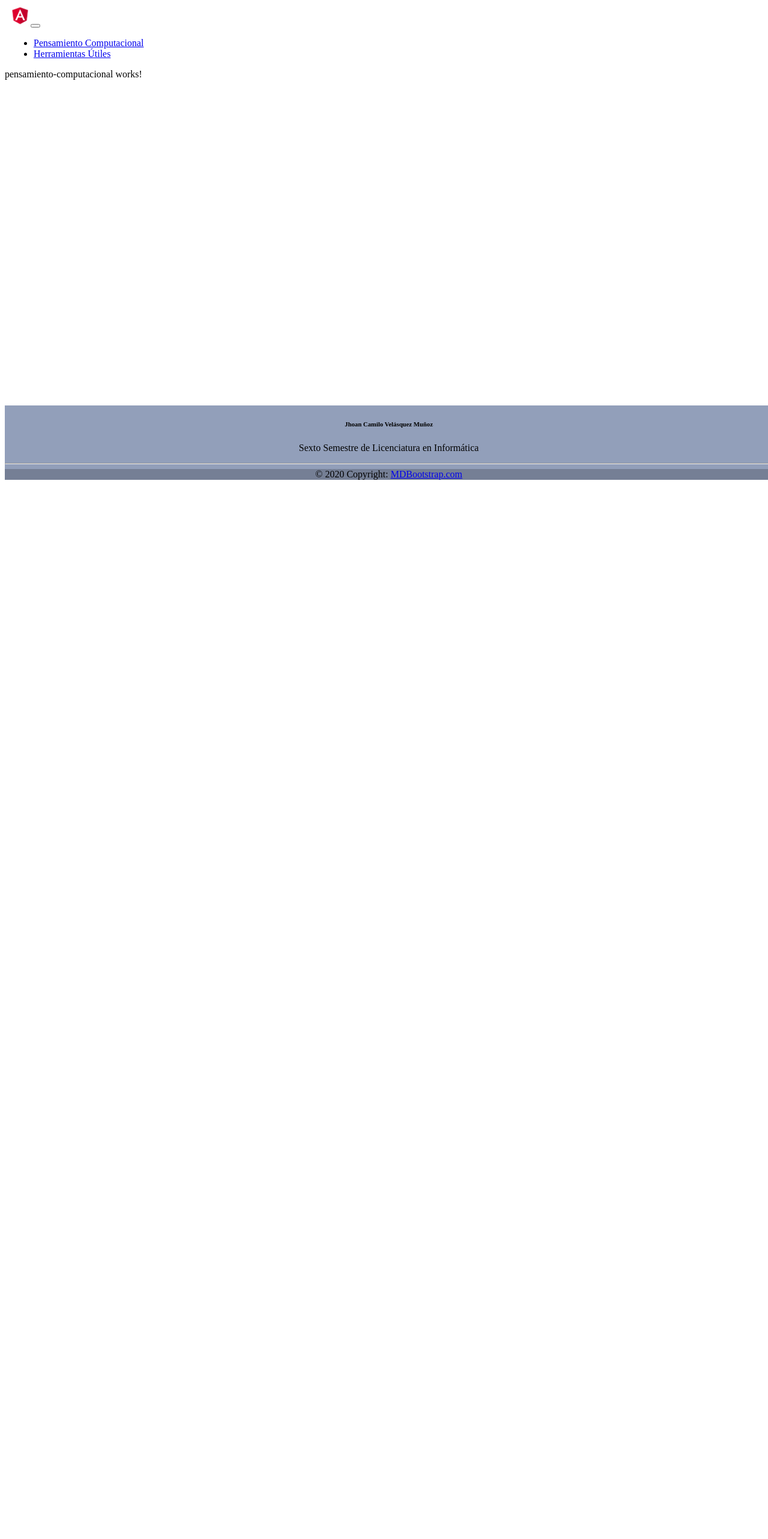
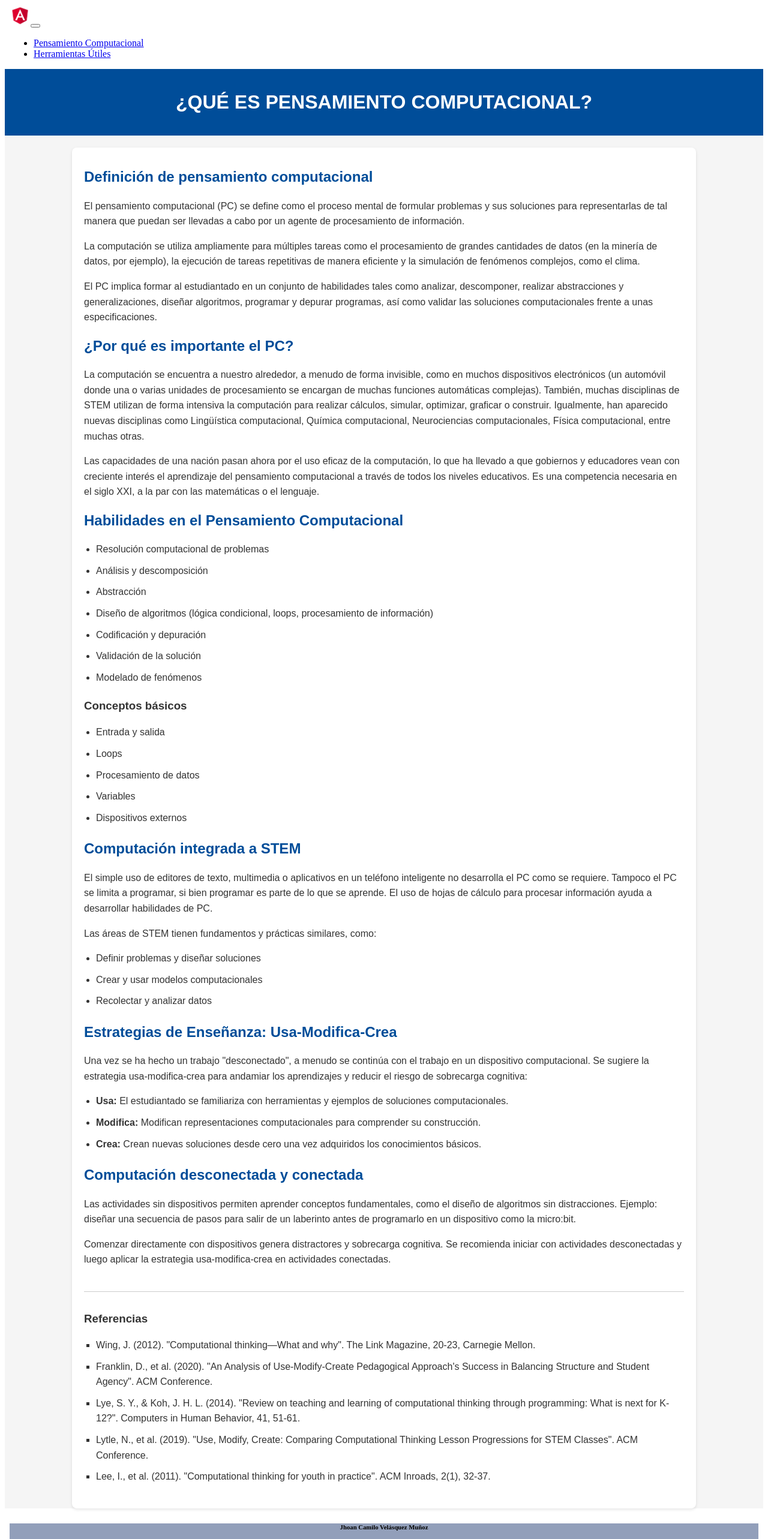
Before and after one commit to J-Insus/DesarrolloAngular, an Angular app: page /pensamiento-computacional in a window 1280 px wide. Shown: the top 2566 px of the page at 60% size. Before the commit the page ends 800 px from the top, so only its background shows below. Built offline with nearby package versions, Linux system fonts and the light colour scheme.

Commit message:
Fixed routes and pensamiento computacional

```diff
--- a/src/app/components/footer/footer.component.css
+++ b/src/app/components/footer/footer.component.css
@@ -1,5 +1,5 @@
 footer {
-    position: absolute;
+    position: relative;
     bottom: 0;
     width: 100%;
     text-align: center;
--- a/src/app/components/footer/footer.component.html
+++ b/src/app/components/footer/footer.component.html
@@ -8,8 +8,6 @@
 </head>
 
 <body>
-
-</body>
     <!-- Footer -->
     <footer class="text-center text-lg-start text-white" style="background-color: #929fba">
         <!-- Grid container -->
@@ -46,5 +44,7 @@
         <!-- Copyright -->
     </footer>
     <!-- Footer -->
+</body>
+
 
 </html>
--- a/src/app/components/home/home.component.css
+++ b/src/app/components/home/home.component.css
@@ -0,0 +1,22 @@
+/* Reseteo básico */
+
+html,
+body {
+    height: 100%;
+    margin: 0;
+    padding: 0;
+}
+
+
+/* Para que el contenido ocupe toda la pantalla */
+
+.full-height {
+    height: 100vh;
+    padding-top: 60px;
+    /* Espacio arriba */
+    padding-bottom: 100px;
+    /* Espacio abajo para no tapar el footer */
+}
+
+
+/* Estilos del footer */
--- a/src/app/components/home/home.component.html
+++ b/src/app/components/home/home.component.html
@@ -1,6 +1,24 @@
-<div class="jumbotron jumbotron-fluid">
-    <div class="container">
-    <h1 class="display-4">Aplicacion Práctica de Angular</h1>
-    <p class="lead">Este es el Home de la aplicación</p>
+<!DOCTYPE html>
+<html lang="es">
+
+<head>
+    <meta charset="UTF-8">
+    <meta name="viewport" content="width=device-width, initial-scale=1.0">
+    <title>Home</title>
+
+</head>
+
+<body>
+
+    <div class="jumbotron jumbotron-fluid full-height">
+        <div class="container d-flex flex-column justify-content-center align-items-center text-center h-100">
+            <h1 class="display-4">Aplicacion Práctica de Angular</h1>
+            <p class="lead">Este es el Home de la aplicación</p>
+        </div>
     </div>
-    </div>
+
+
+
+</body>
+
+</html>
--- a/src/app/components/pensamiento-computacional/pensamiento-computacional.component.css
+++ b/src/app/components/pensamiento-computacional/pensamiento-computacional.component.css
@@ -0,0 +1,53 @@
+body {
+    font-family: 'Arial', sans-serif;
+    margin: 0;
+    padding: 0;
+    line-height: 1.6;
+    background-color: #f5f5f5;
+    color: #333;
+}
+
+header {
+    background-color: #004d99;
+    color: white;
+    padding: 20px 0;
+    text-align: center;
+}
+
+h1,
+h2,
+h3 {
+    margin: 10px 0;
+}
+
+h2 {
+    color: #004d99;
+}
+
+section.contenido {
+    max-width: 1000px;
+    margin: 20px auto;
+    padding: 20px;
+    background: white;
+    box-shadow: 0 2px 5px rgba(0, 0, 0, 0.1);
+    border-radius: 8px;
+}
+
+ul {
+    padding-left: 20px;
+    margin-bottom: 20px;
+}
+
+li {
+    margin-bottom: 10px;
+}
+
+footer {
+    margin-top: 40px;
+    border-top: 1px solid #ccc;
+    padding-top: 20px;
+}
+
+footer ul {
+    list-style-type: square;
+}
--- a/src/app/components/pensamiento-computacional/pensamiento-computacional.component.html
+++ b/src/app/components/pensamiento-computacional/pensamiento-computacional.component.html
@@ -1 +1,97 @@
-<p>pensamiento-computacional works!</p>
+<!DOCTYPE html>
+<html lang="es">
+
+<head>
+    <meta charset="UTF-8">
+    <meta name="viewport" content="width=device-width, initial-scale=1.0">
+    <title>Pensamiento Computacional</title>
+
+</head>
+
+<body>
+    <header>
+        <h1>¿QUÉ ES PENSAMIENTO COMPUTACIONAL?</h1>
+    </header>
+
+    <section class="contenido">
+        <article>
+            <h2>Definición de pensamiento computacional</h2>
+            <p>El pensamiento computacional (PC) se define como el proceso mental de formular problemas y sus soluciones para representarlas de tal manera que puedan ser llevadas a cabo por un agente de procesamiento de información.</p>
+            <p>La computación se utiliza ampliamente para múltiples tareas como el procesamiento de grandes cantidades de datos (en la minería de datos, por ejemplo), la ejecución de tareas repetitivas de manera eficiente y la simulación de fenómenos complejos,
+                como el clima.</p>
+            <p>El PC implica formar al estudiantado en un conjunto de habilidades tales como analizar, descomponer, realizar abstracciones y generalizaciones, diseñar algoritmos, programar y depurar programas, así como validar las soluciones computacionales
+                frente a unas especificaciones.</p>
+        </article>
+
+        <article>
+            <h2>¿Por qué es importante el PC?</h2>
+            <p>La computación se encuentra a nuestro alrededor, a menudo de forma invisible, como en muchos dispositivos electrónicos (un automóvil donde una o varias unidades de procesamiento se encargan de muchas funciones automáticas complejas). También,
+                muchas disciplinas de STEM utilizan de forma intensiva la computación para realizar cálculos, simular, optimizar, graficar o construir. Igualmente, han aparecido nuevas disciplinas como Lingüística computacional, Química computacional,
+                Neurociencias computacionales, Física computacional, entre muchas otras.</p>
+            <p>Las capacidades de una nación pasan ahora por el uso eficaz de la computación, lo que ha llevado a que gobiernos y educadores vean con creciente interés el aprendizaje del pensamiento computacional a través de todos los niveles educativos.
+                Es una competencia necesaria en el siglo XXI, a la par con las matemáticas o el lenguaje.</p>
+        </article>
+
+        <article>
+            <h2>Habilidades en el Pensamiento Computacional</h2>
+            <ul>
+                <li>Resolución computacional de problemas</li>
+                <li>Análisis y descomposición</li>
+                <li>Abstracción</li>
+                <li>Diseño de algoritmos (lógica condicional, loops, procesamiento de información)</li>
+                <li>Codificación y depuración</li>
+                <li>Validación de la solución</li>
+                <li>Modelado de fenómenos</li>
+            </ul>
+            <h3>Conceptos básicos</h3>
+            <ul>
+                <li>Entrada y salida</li>
+                <li>Loops</li>
+                <li>Procesamiento de datos</li>
+                <li>Variables</li>
+                <li>Dispositivos externos</li>
+            </ul>
+        </article>
+
+        <article>
+            <h2>Computación integrada a STEM</h2>
+            <p>El simple uso de editores de texto, multimedia o aplicativos en un teléfono inteligente no desarrolla el PC como se requiere. Tampoco el PC se limita a programar, si bien programar es parte de lo que se aprende. El uso de hojas de cálculo
+                para procesar información ayuda a desarrollar habilidades de PC.</p>
+            <p>Las áreas de STEM tienen fundamentos y prácticas similares, como:</p>
+            <ul>
+                <li>Definir problemas y diseñar soluciones</li>
+                <li>Crear y usar modelos computacionales</li>
+                <li>Recolectar y analizar datos</li>
+            </ul>
+        </article>
+
+        <article>
+            <h2>Estrategias de Enseñanza: Usa-Modifica-Crea</h2>
+            <p>Una vez se ha hecho un trabajo "desconectado", a menudo se continúa con el trabajo en un dispositivo computacional. Se sugiere la estrategia usa-modifica-crea para andamiar los aprendizajes y reducir el riesgo de sobrecarga cognitiva:</p>
+            <ul>
+                <li><strong>Usa:</strong> El estudiantado se familiariza con herramientas y ejemplos de soluciones computacionales.</li>
+                <li><strong>Modifica:</strong> Modifican representaciones computacionales para comprender su construcción.</li>
+                <li><strong>Crea:</strong> Crean nuevas soluciones desde cero una vez adquiridos los conocimientos básicos.</li>
+            </ul>
+        </article>
+
+        <article>
+            <h2>Computación desconectada y conectada</h2>
+            <p>Las actividades sin dispositivos permiten aprender conceptos fundamentales, como el diseño de algoritmos sin distracciones. Ejemplo: diseñar una secuencia de pasos para salir de un laberinto antes de programarlo en un dispositivo como la micro:bit.</p>
+            <p>Comenzar directamente con dispositivos genera distractores y sobrecarga cognitiva. Se recomienda iniciar con actividades desconectadas y luego aplicar la estrategia usa-modifica-crea en actividades conectadas.</p>
+        </article>
+
+        <footer>
+            <h3>Referencias</h3>
+            <ul>
+                <li>Wing, J. (2012). "Computational thinking—What and why". The Link Magazine, 20-23, Carnegie Mellon.</li>
+                <li>Franklin, D., et al. (2020). "An Analysis of Use-Modify-Create Pedagogical Approach's Success in Balancing Structure and Student Agency". ACM Conference.</li>
+                <li>Lye, S. Y., & Koh, J. H. L. (2014). "Review on teaching and learning of computational thinking through programming: What is next for K-12?". Computers in Human Behavior, 41, 51-61.</li>
+                <li>Lytle, N., et al. (2019). "Use, Modify, Create: Comparing Computational Thinking Lesson Progressions for STEM Classes". ACM Conference.</li>
+                <li>Lee, I., et al. (2011). "Computational thinking for youth in practice". ACM Inroads, 2(1), 32-37.</li>
+            </ul>
+        </footer>
+    </section>
+</body>
+
+</html>
```
Lines whose indentation alone changed are shown as unchanged.
